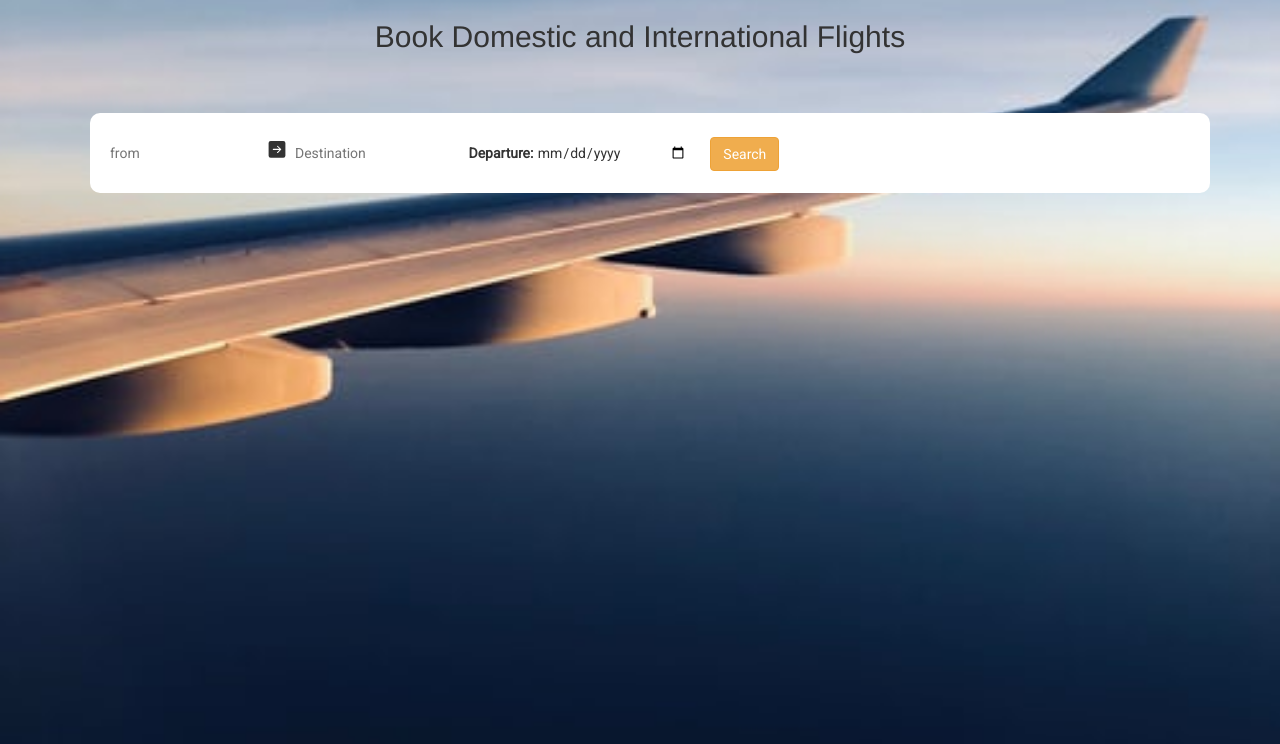
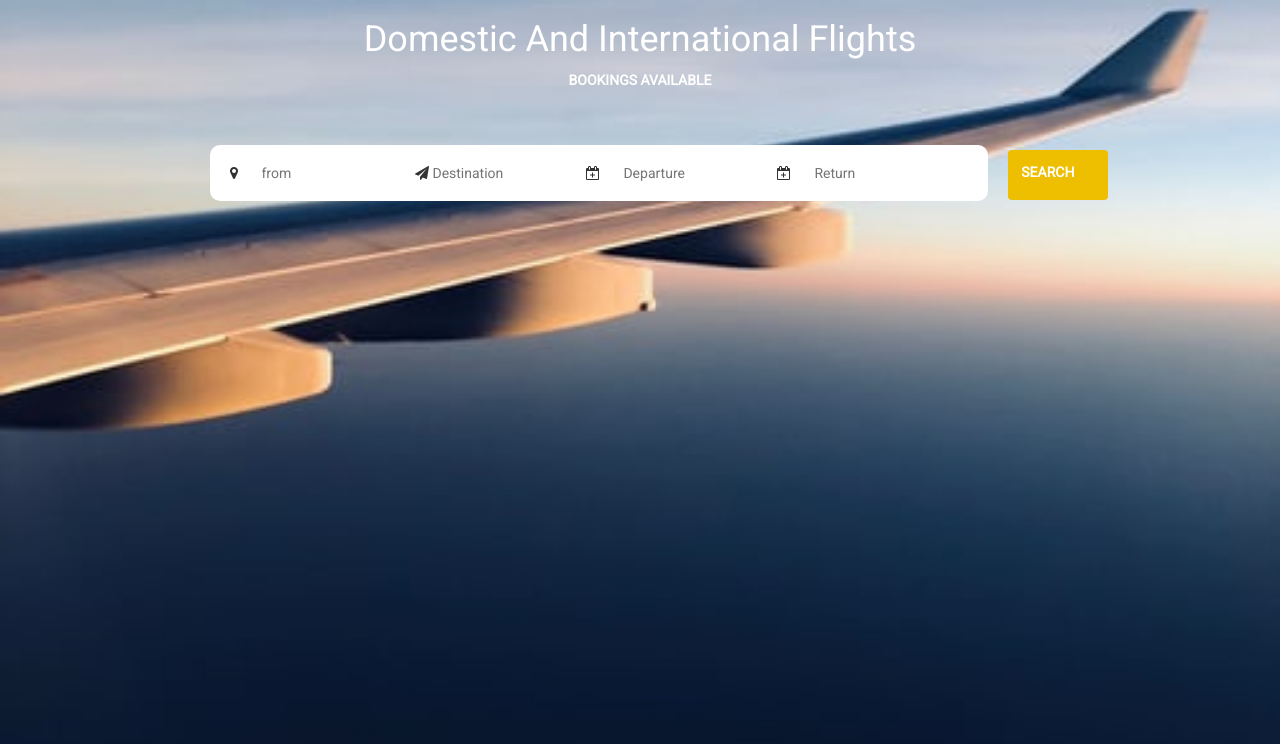
Before and after one commit to rschaudhari/html-week2, a plain HTML site: page index.html in a window 1280 px wide. Drawn offline with nearby package versions, Linux system fonts and the light colour scheme.

Commit message:
initial commit

```diff
--- a/app.css
+++ b/app.css
@@ -3,13 +3,18 @@
     margin: 0;
     padding: 0;
     font-family: "roboto";
+    box-sizing: border-box;
 }
 body{
     background-size: cover;
     background-image: url("aeroplane.jfif");
     background-position: center;
 }
-
+.welcome{
+    text-align: center;
+    color:white;
+    font-weight: bolder;
+}
 section.hero{
     margin-top: 6rem;
     background-repeat: no-repeat;
@@ -19,44 +24,37 @@ section.hero{
 
 }
 section.hero .input{
-    box-sizing: border-box;
     background-color: white;
     text-decoration: none;
-    align-content: center;
     padding: 2rem;
     border-radius: 1rem;
+    margin-right: 20px;
+    margin-left: 140px;
+    display: inline;
 }
+
 input{
     width: 150px;
-    height: 40px;
+    height: 30px;
     text-decoration: none;
     border: none;
     border-radius: 2rem;
-    margin: 30px;
-}
-h2{
-    text-align: center;
-    text-decoration: none;
-}
-section.hero .welcome h1{
-    font-size: 40px;
-    font-weight: bold;
-    margin-bottom: 2rem;
-    align-items: flex-start;
 
 }
-section.hero .welcome span{
-    color: hotpink;
-}
-section.hero .input{
-    margin-bottom: 2rem;
-    margin-left:2rem;
-    justify-content: center;
-}
-section.hero label{
+
+.input-field{
     margin-left: 2rem;
 }
-button.primary{
-    margin-left: 2rem;
-    position: relative;
+
+
+section.hero label{
+    margin-right: 2rem;
+    margin-right: 2rem;
 }
+.btn{
+    width: 100px;
+    height: 50px;
+    border-radius: 2rem;
+    background-color: #EEBF00;
+    color: white;
+}
--- a/index.html
+++ b/index.html
@@ -6,29 +6,38 @@
     <title>Bluebus</title>
     <link rel="stylesheet" href="app.css">
     <link rel="stylesheet" href="https://maxcdn.bootstrapcdn.com/bootstrap/3.3.7/css/bootstrap.min.css" integrity="sha384-BVYiiSIFeK1dGmJRAkycuHAHRg32OmUcww7on3RYdg4Va+PmSTsz/K68vbdEjh4u" crossorigin="anonymous">
+    <link rel="stylesheet" href="https://stackpath.bootstrapcdn.com/font-awesome/4.7.0/css/font-awesome.min.css">
 </head>
-<body>
-    <h2>
-        Book Domestic  and International Flights
-    </h2>
+  <body>
+
+    <div class="welcome">
+        <h1>
+            Domestic And International Flights
+        </h1>
+        <p>BOOKINGS AVAILABLE</p>
+
+    </div>
       <section class="hero container">
+            <div class="input">
+                <i class="fa fa-map-marker" aria-hidden="true"></i>
+                <input class="input-field" type="text" placeholder="from">
 
-            <div class="input">
-                <input type="text" placeholder="from">
-                <svg width="2em" height="1.2em" viewBox="0 0 16 16" class="bi bi-arrow-right-square-fill" fill="currentColor" xmlns="http://www.w3.org/2000/svg">
-                  <path fill-rule="evenodd" d="M2 0a2 2 0 0 0-2 2v12a2 2 0 0 0 2 2h12a2 2 0 0 0 2-2V2a2 2 0 0 0-2-2H2zm2.5 8.5a.5.5 0 0 1 0-1h5.793L8.146 5.354a.5.5 0 1 1 .708-.708l3 3a.5.5 0 0 1 0 .708l-3 3a.5.5 0 0 1-.708-.708L10.293 8.5H4.5z"/>
-                </svg>
+                <i class="fa fa-paper-plane" aria-hidden="true"></i>
                 <input type="text" placeholder="Destination">
 
-                <label for="date">Departure:</label>
-                <input type="date" name="date" id="date">
-                <button class=" button primary btn btn-warning">Search</button>
+                <i class="fa fa-calendar-plus-o" aria-hidden="true"></i>
+                <input class="input-field" type="text" placeholder="Departure"
+                onfocus="(this.type='date')">
+
+                 <i class="fa fa-calendar-plus-o" aria-hidden="true"></i>
+                <input class="input-field" type="text" placeholder="Return"
+                onfocus="(this.type='date')">
             </div>
-        </section>
-        <section>
+
+            <button class="btn"type="submit" ><label for="button">SEARCH</label></button>
+
 
         </section>
-
     </div>
 </body>
 </html>
```
Also changed, not shown: back1.jfif (deleted), bus.png (deleted), goLogo.png (added), logo.jfif (deleted), redbus.png (deleted).
